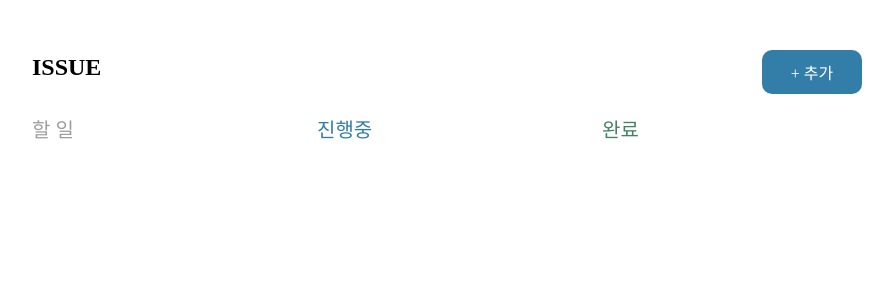
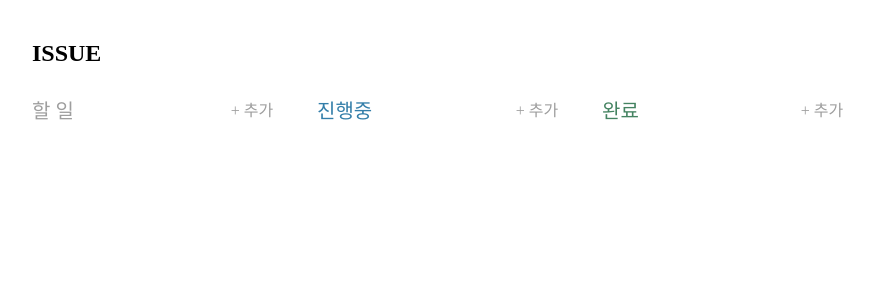
Before and after one commit to wanted-preonboarding-fe-internship-8th/pre-onboarding-8th-2-9, a React (Create React App) app: page / in a window 1280 px wide. Shown: the top 300 px of the page, without its empty margins (193-1086 px from the left). Built offline with nearby package versions, Linux system fonts and the light colour scheme.

Commit message:
fix: 이슈 등록 수정 기능

```diff
--- a/src/components/IssueCard/index.jsx
+++ b/src/components/IssueCard/index.jsx
@@ -13,8 +13,9 @@ export default function IssueCard({ ...props }) {
     handleDragStart,
     handleDragEnter,
     managers,
-    issueList,
   } = props;
+
+  const issueList = JSON.parse(localStorage.getItem('issueList'));
 
   const [isEdit, setIsEdit] = useState(false);
 
@@ -42,6 +43,7 @@ export default function IssueCard({ ...props }) {
           closeModal={closeModal}
           managers={managers}
           issueList={issueList}
+          status={issue.status}
         />
       )}
     </>
--- a/src/components/IssueModal/index.jsx
+++ b/src/components/IssueModal/index.jsx
@@ -10,7 +10,7 @@ import Input from '../Input';
 import Index from '../TextArea';
 
 export default function IssueModal({ ...props }) {
-  const { type, closeModal, managers, issueList, issue } = props;
+  const { type, issueList, closeModal, status, managers, issue } = props;
   const [toast, setToast] = useRecoilState(toastState);
   const [searchInput, setSearchInput] = useState('');
   const [searchedManagers, setSearchedManagers] = useState([]);
@@ -20,42 +20,42 @@ export default function IssueModal({ ...props }) {
     manager: issue?.manager || '',
     managerId: 0,
     description: issue?.description || '',
-    status: issue?.status || 'todo',
+    status: status,
     lastDate: issue?.lastDate || '',
   });
 
-  const onChangeStatus = (e) => {
-    setIssueInputValue({
-      ...issueInputValue,
-      [e.target.name]: e.target.value,
-    });
-  };
-
-  const onSubmitAddIssue = () => {
+  console.log(issue);
+  const onSubmitHandleIssue = () => {
     const groupIndex = issueList.findIndex(
       (group) => group.label === issueInputValue.status
     );
-    issueList[groupIndex].items = [
-      ...issueList[groupIndex].items,
-      issueInputValue,
-    ];
-    localStorage.setItem('issueList', JSON.stringify(issueList));
-    setToast({ status: 'success', message: '성공적으로 등록되었습니다.' });
-    closeModal();
-  };
 
-  const onSubmitEditIssue = () => {
-    const issueList = JSON.parse(localStorage.getItem('issueList'));
-    const groupIndex = issueList?.findIndex(
-      (group) => group.label === issueInputValue.status
-    );
-    const issueIndex = issueList[groupIndex]?.items.findIndex(
+    const issueIndex = issueList[groupIndex].items?.findIndex(
       (item) => item.id === issueInputValue.id
     );
-    issueList[groupIndex].items[issueIndex] = issueInputValue;
-    localStorage.setItem('issueList', JSON.stringify(issueList));
-    setToast({ status: 'success', message: '성공적으로 수정되었습니다.' });
-    closeModal();
+    try {
+      type === 'ADD'
+        ? (issueList[groupIndex].items = [
+            ...issueList[groupIndex].items,
+            issueInputValue,
+          ])
+        : (issueList[groupIndex].items[issueIndex] = issueInputValue);
+      localStorage.setItem('issueList', JSON.stringify(issueList));
+      setToast({
+        status: 'success',
+        message:
+          type === 'ADD'
+            ? '성공적으로 등록되었습니다.'
+            : '성공적으로 수정되었습니다.',
+      });
+      closeModal();
+    } catch {
+      setToast({
+        status: 'error',
+        message: '잠시 후 다시 시도해주세요.',
+      });
+      closeModal();
+    }
   };
 
   const searchManagers = (e) => {
@@ -134,19 +134,6 @@ export default function IssueModal({ ...props }) {
           value={issueInputValue.description}
           onChange={setIssueInputValue}
         />
-        <p className="title">상태</p>
-        <select
-          name="status"
-          value={issueInputValue.status}
-          className="status-select"
-          onChange={onChangeStatus}
-        >
-          {Object.values(ISSUE_STATE).map((state) => (
-            <option key={state.value} value={state.value}>
-              {state.label}
-            </option>
-          ))}
-        </select>
         <Input
           type="datetime-local"
           name="lastDate"
@@ -158,7 +145,7 @@ export default function IssueModal({ ...props }) {
         <Button
           text="저장"
           background="var(--progress)"
-          onClick={type === 'ADD' ? onSubmitAddIssue : onSubmitEditIssue}
+          onClick={onSubmitHandleIssue}
         />
       </IssueAddModalContainer>
       <Overlay onClick={closeModal} />
@@ -186,8 +173,6 @@ const IssueAddModalContainer = styled.div`
   }
 
   & .manager-list {
-    display: flex;
-    flex-direction: row;
     text-align: left;
     & .manager {
       & .chip {
--- a/src/pages/IssueList/index.jsx
+++ b/src/pages/IssueList/index.jsx
@@ -10,12 +10,11 @@ import Loader from '../../components/Loader';
 import { initialIssueList, managerList } from '../../data';
 
 export default function IssueList() {
-  const [isModalOpen, setIsModalOpen] = useState(false);
+  const [isModalOpen, setIsModalOpen] = useState({ open: false, status: '' });
   const [toast, setToast] = useRecoilState(toastState);
   const [issueList, setIssueList] = useState(initialIssueList);
   const [isLoading, setIsLoading] = useState(true);
   const [dragging, setDragging] = useState(false);
-
   const dragItem = useRef();
   const dragNode = useRef();
 
@@ -61,10 +60,12 @@ export default function IssueList() {
     dragNode.current = null;
   };
 
-  const openModal = () => setIsModalOpen(true);
+  const openModal = (status) => {
+    setIsModalOpen({ open: true, status: status });
+  };
 
   const closeModal = () => {
-    setIsModalOpen(false);
+    setIsModalOpen({ ...isModalOpen, open: false });
     getIssueList();
   };
 
@@ -83,13 +84,6 @@ export default function IssueList() {
       <IssueListContainer>
         <header className="header">
           <h1 className="title">ISSUE</h1>
-          <Button
-            className="add-btn"
-            width="100px"
-            text="+ 추가"
-            background="var(--progress)"
-            onClick={openModal}
-          />
         </header>
         <div className="issue-contents">
           {issueList.map((group, groupId) => {
@@ -103,9 +97,20 @@ export default function IssueList() {
                 //     : null
                 // }
               >
+                <div className="issue-header">
                   <p className={`issue-title ${group?.label}-title`}>
                     {group?.title}
                   </p>
+                  <Button
+                    className="add-btn"
+                    width="80px"
+                    text="+ 추가"
+                    background=""
+                    margin=""
+                    color="var(--gray-400)"
+                    onClick={() => openModal(group?.label)}
+                  />
+                </div>
                 <ul
                   onDragOver={
                     dragging
@@ -137,10 +142,11 @@ export default function IssueList() {
           })}
         </div>
       </IssueListContainer>
-      {isModalOpen && (
+      {isModalOpen.open && (
         <IssueAddModal
           type="ADD"
           issueList={issueList}
+          status={isModalOpen.status}
           setIssueList={setIssueList}
           managers={managerList}
           closeModal={closeModal}
@@ -159,14 +165,21 @@ const IssueListContainer = styled.div`
       font-size: 24px;
     }
   }
+
   & .issue-contents {
     display: flex;
     justify-content: space-between;
     margin-top: 20px;
+
     & .issue-box {
       width: 260px;
+      & .issue-header {
+        display: flex;
+        align-items: center;
+        justify-content: space-between;
+        margin-bottom: 15px;
+
         & .issue-title {
-        margin-bottom: 15px;
           font-size: 20px;
         }
         & .todo-title {
@@ -180,4 +193,5 @@ const IssueListContainer = styled.div`
         }
       }
     }
+  }
 `;
```
Lines whose indentation alone changed are shown as unchanged.
